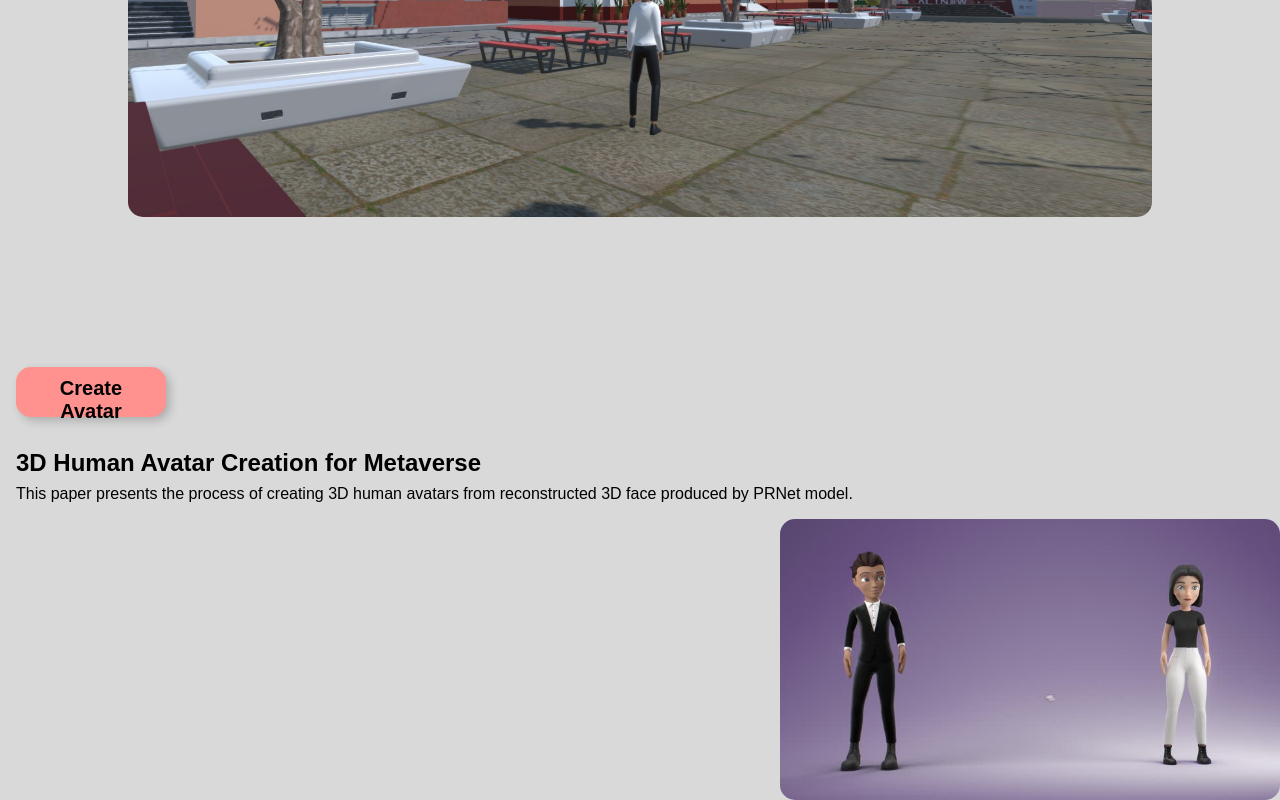
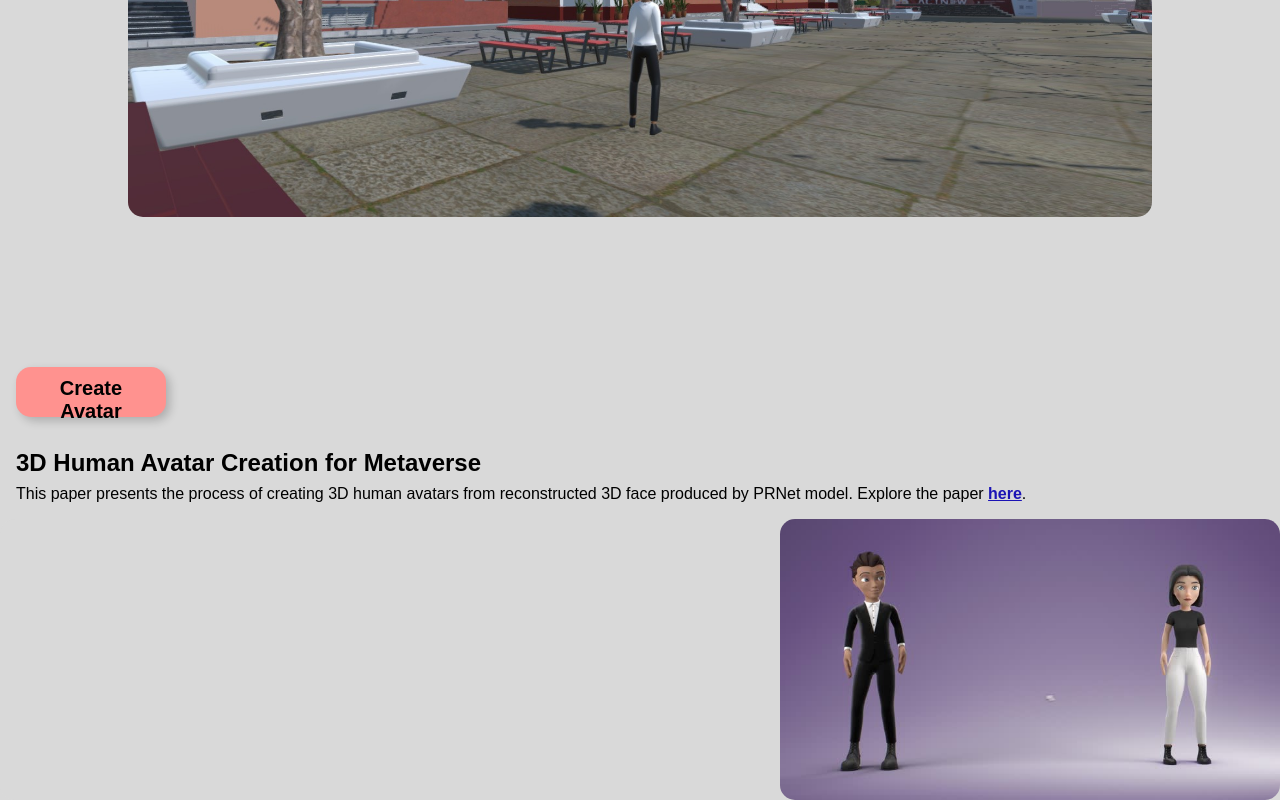
Before and after one commit to lwinmp/chulaavatar-beta, a React (Vite) app: page / in a window 1280 px wide. Shown: the part 935-1735 px from the top of the page. Built offline with nearby package versions, Linux system fonts and the light colour scheme; a web font is replaced by a local one.

Commit message:
Welcome Page CSS - Paper link attached

```diff
--- a/src/WelcomePage.jsx
+++ b/src/WelcomePage.jsx
@@ -71,7 +71,8 @@ function WelcomePage() {
 
          <div className='info-text-container'>
             <h2>3D Human Avatar Creation for Metaverse</h2>
-            <p>This paper presents the process of creating 3D human avatars from reconstructed 3D face produced by PRNet model.</p>
+            <p>This paper presents the process of creating 3D human avatars from reconstructed 3D face produced by PRNet model. Explore the
+               paper <a href='https://ieeexplore.ieee.org/document/11101093'>here</a>.</p>
         </div>
 
         <div className="avatar5-container">
--- a/src/index.css
+++ b/src/index.css
@@ -396,6 +396,16 @@
   justify-content: flex-start;
   gap: 0.5rem;
 }
+.info-text-container a {
+    color: #1b13b5;       /* or any color you want */
+    text-decoration: underline;
+    font-weight: bold;
+    transition: color 0.3s;
+}
+
+.info-text-container a:hover {
+    color: #ff0844;
+}
 
 .bottom-left-button-container {
   width: 100%;
```
